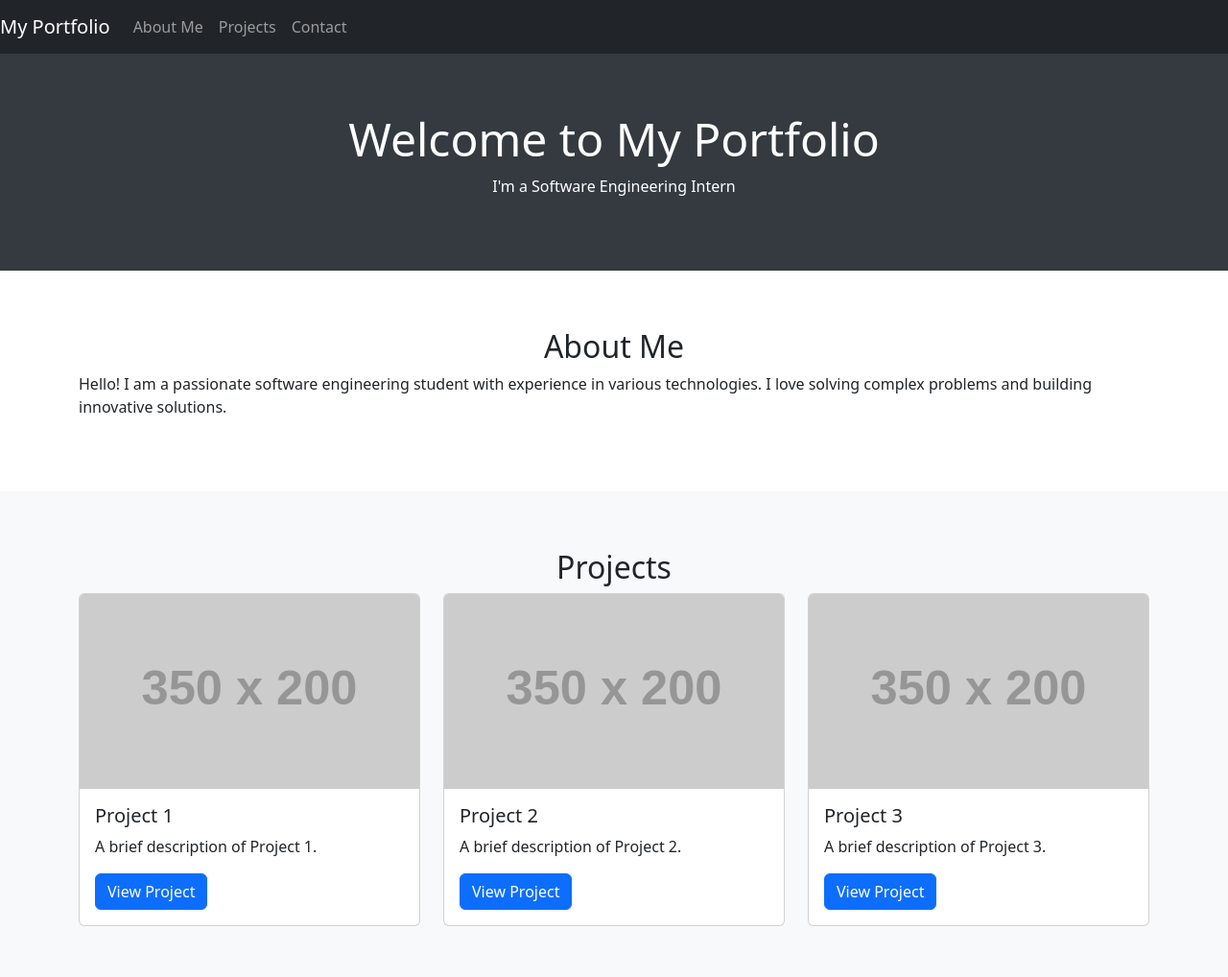
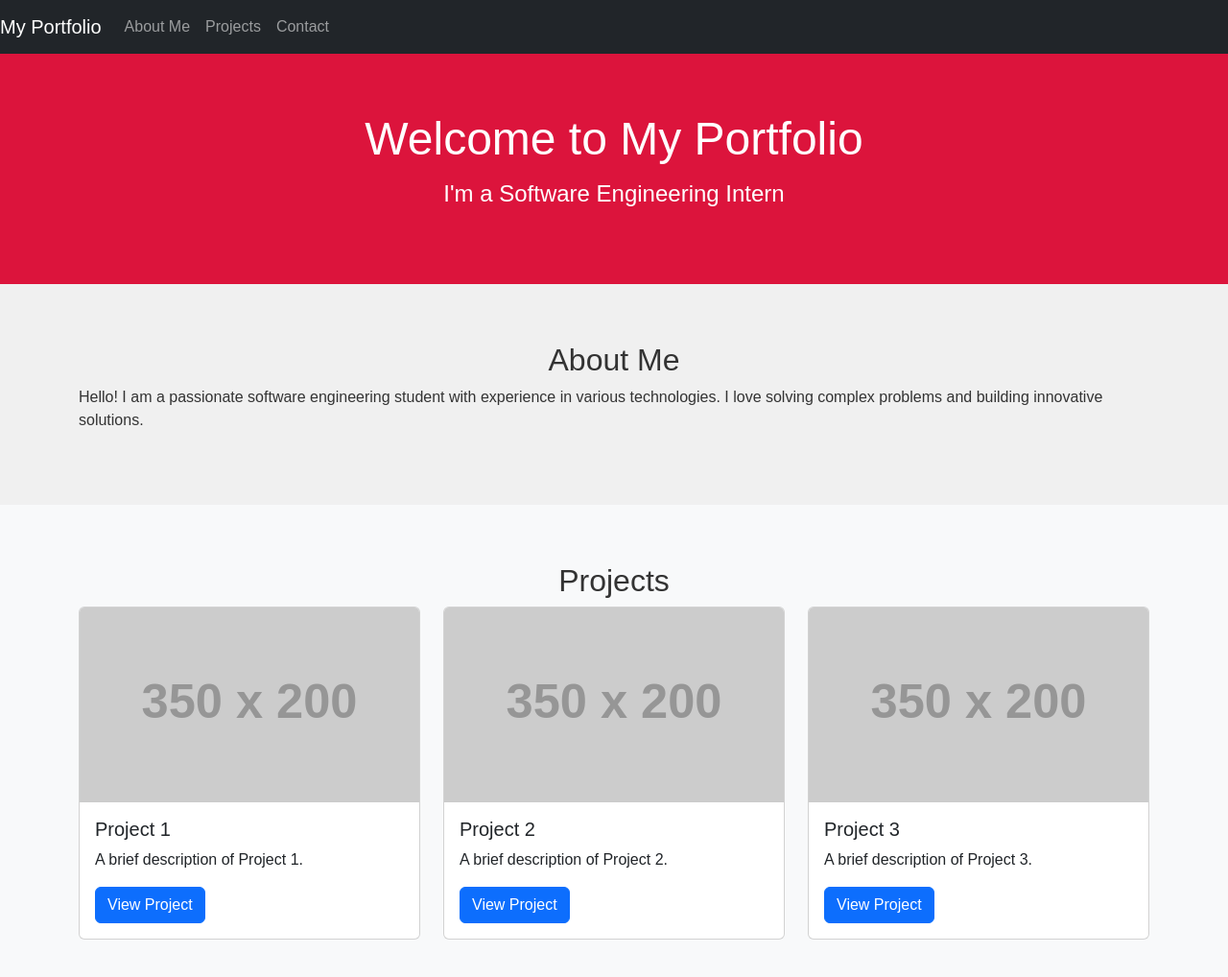
Before and after one commit to khushijha-kj/khushijha-kj.github.io, a plain HTML site: page index.html in a window 1280 px wide. Shown: the top 1018 px of the page at 96% size. Drawn offline with nearby package versions, Linux system fonts and the light colour scheme; placeholder pictures from the web are drawn by us.

Commit message:
Add portfolio website

```diff
--- a/index.html
+++ b/index.html
@@ -6,24 +6,51 @@
     <meta http-equiv="X-UA-Compatible" content="ie=edge">
     <title>My Portfolio</title>
     <link href="https://cdn.jsdelivr.net/npm/bootstrap@5.3.0-alpha1/dist/css/bootstrap.min.css" rel="stylesheet">
+    <link href="https://cdn.jsdelivr.net/npm/animate.css@4.1.1/animate.min.css" rel="stylesheet">
     <style>
         body {
             padding-top: 56px;
+            font-family: Arial, sans-serif;
+            background-color: #f8f9fa;
         }
         .header, .section {
             padding: 60px 0;
         }
         .header {
-            background: #343a40;
+            background: #dc143c; /* Crimson color */
             color: white;
+            text-align: center;
+            animation: fadeIn 2s ease-in-out;
         }
         .header h1 {
             font-size: 3rem;
+            margin-bottom: 10px;
+        }
+        .header p {
+            font-size: 1.5rem;
+        }
+        .section {
+            background: #f0f0f0;
+            color: #333;
+        }
+        .section.bg-light {
+            background: #e9ecef;
         }
         .footer {
-            background: #f8f9fa;
+            background: #dc143c; /* Crimson color */
+            color: white;
             padding: 20px 0;
             text-align: center;
+        }
+        .card {
+            transition: transform 0.3s ease-in-out;
+        }
+        .card:hover {
+            transform: scale(1.05);
+        }
+        @keyframes fadeIn {
+            from { opacity: 0; }
+            to { opacity: 1; }
         }
     </style>
 </head>
@@ -50,15 +77,15 @@
     </nav>
 
     <!-- Header -->
-    <header class="header text-center">
+    <header class="header animate__animated animate__fadeIn">
         <div class="container">
-            <h1>Welcome to My Portfolio</h1>
-            <p>I'm a Software Engineering Intern</p>
+            <h1 class="animate__animated animate__fadeIn">Welcome to My Portfolio</h1>
+            <p class="animate__animated animate__fadeIn animate__delay-1s">I'm a Software Engineering Intern</p>
         </div>
     </header>
 
     <!-- About Me Section -->
-    <section id="about" class="section">
+    <section id="about" class="section animate__animated animate__fadeIn">
         <div class="container">
             <h2 class="text-center">About Me</h2>
             <p>Hello! I am a passionate software engineering student with experience in various technologies. I love solving complex problems and building innovative solutions.</p>
@@ -66,13 +93,13 @@
     </section>
 
     <!-- Projects Section -->
-    <section id="projects" class="section bg-light">
+    <section id="projects" class="section bg-light animate__animated animate__fadeIn">
         <div class="container">
             <h2 class="text-center">Projects</h2>
             <div class="row">
                 <!-- Project 1 -->
                 <div class="col-md-4">
-                    <div class="card mb-4">
+                    <div class="card mb-4 animate__animated animate__fadeIn">
                         <img src="https://via.placeholder.com/350x200" class="card-img-top" alt="Project 1">
                         <div class="card-body">
                             <h5 class="card-title">Project 1</h5>
@@ -83,7 +110,7 @@
                 </div>
                 <!-- Project 2 -->
                 <div class="col-md-4">
-                    <div class="card mb-4">
+                    <div class="card mb-4 animate__animated animate__fadeIn">
                         <img src="https://via.placeholder.com/350x200" class="card-img-top" alt="Project 2">
                         <div class="card-body">
                             <h5 class="card-title">Project 2</h5>
@@ -94,7 +121,7 @@
                 </div>
                 <!-- Project 3 -->
                 <div class="col-md-4">
-                    <div class="card mb-4">
+                    <div class="card mb-4 animate__animated animate__fadeIn">
                         <img src="https://via.placeholder.com/350x200" class="card-img-top" alt="Project 3">
                         <div class="card-body">
                             <h5 class="card-title">Project 3</h5>
@@ -108,7 +135,7 @@
     </section>
 
     <!-- Contact Section -->
-    <section id="contact" class="section">
+    <section id="contact" class="section animate__animated animate__fadeIn">
         <div class="container">
             <h2 class="text-center">Contact</h2>
             <form>
```
